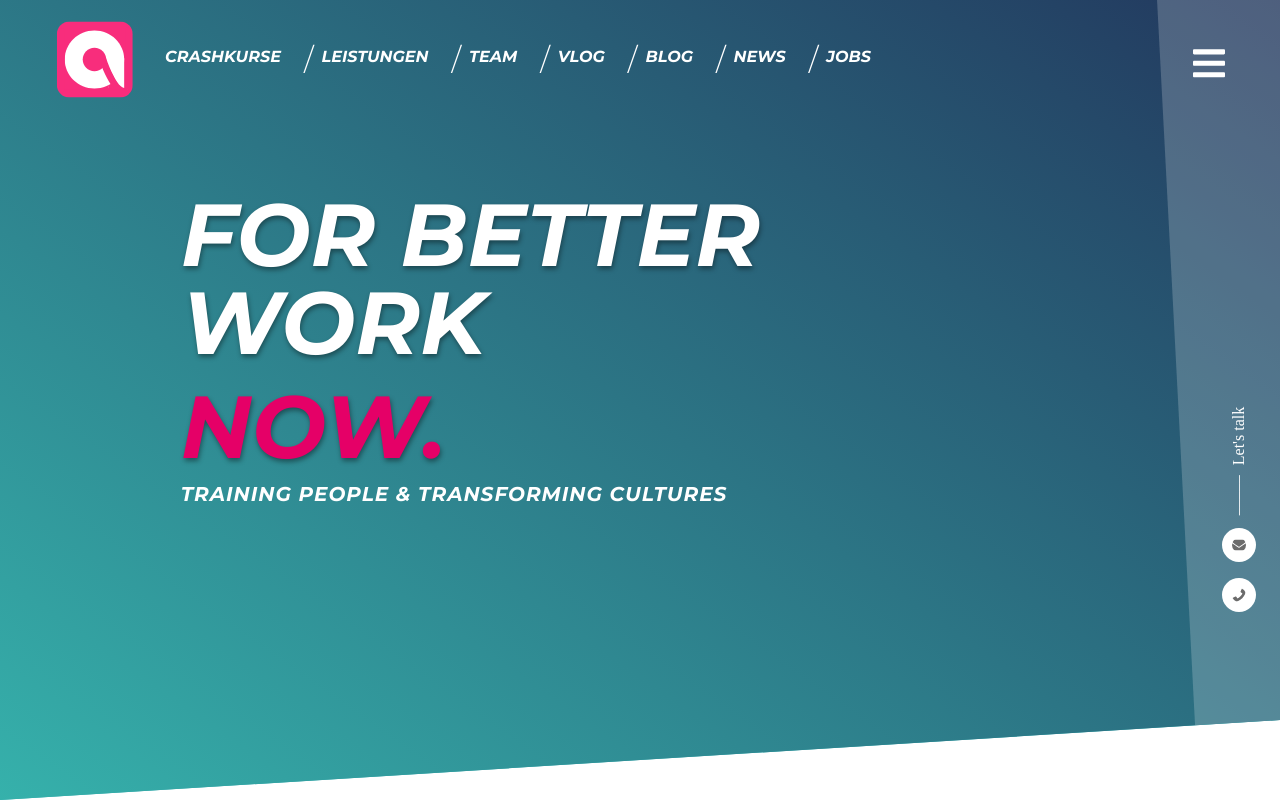
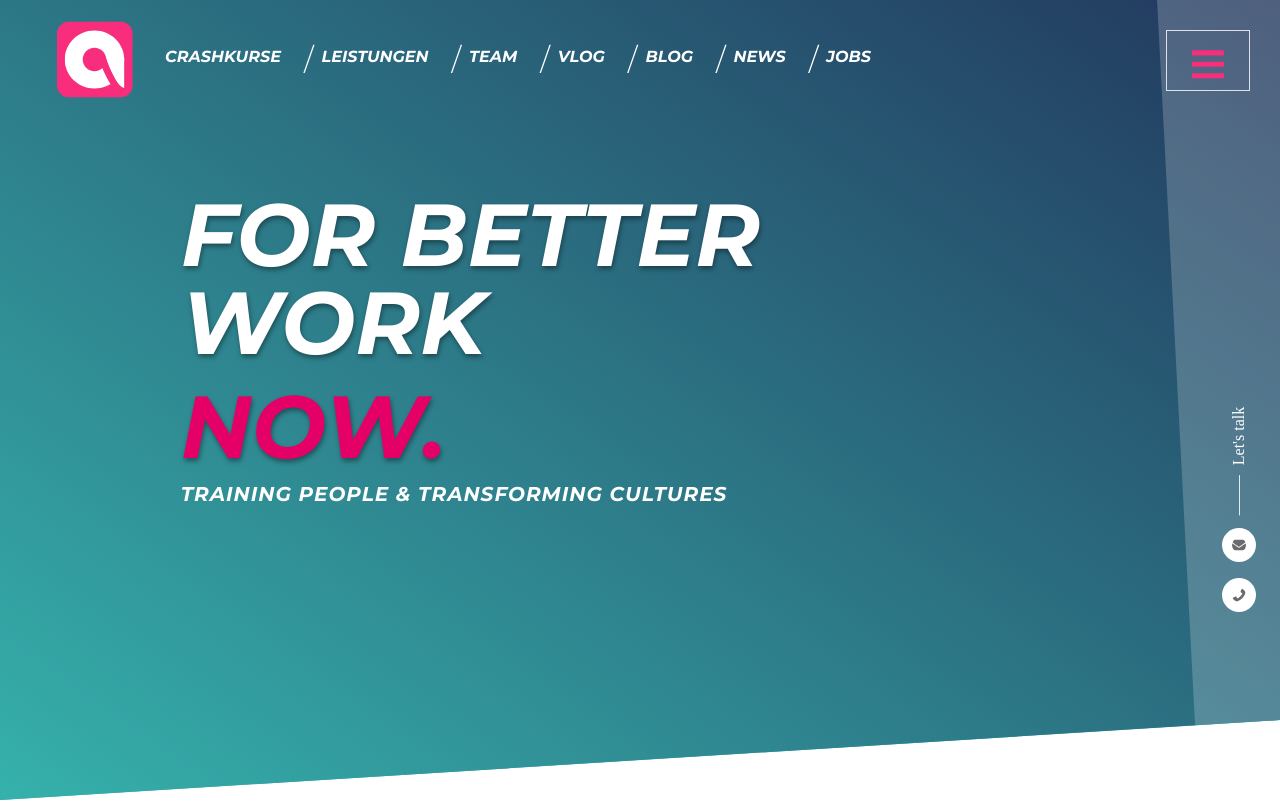
Before and after one commit to renedominguezpalenzuela/open-agile, a Next.js app: page / in a window 1280 px wide. Shown: the top 802 px of the page. Built offline with nearby package versions, Linux system fonts and the light colour scheme; a web font is replaced by a local one.

Commit message:
arreglado links del main menu

```diff
--- a/components/MenuFlotanteBoton.js
+++ b/components/MenuFlotanteBoton.js
@@ -5,10 +5,10 @@ export default function MenuFlotanteBoton({color, back_color}) {
 <>
 
 {/* sticky-top */}
-<div id="panel_abrir_menu" className=" mysticky d-flex justify-content-end  ">
+<div id="panel_abrir_menu" className="border mysticky d-flex justify-content-end  ">
 
    <button id="boton_abrir_menu" className="btn mt-2 "  role="button">
-    <FontAwesomeIcon icon="bars" color={color} width="32" />
+    <FontAwesomeIcon icon="bars" className="botonTresBarras" width="32" />
   </button>
 
 </div>
--- a/styles/Home.module.css
+++ b/styles/Home.module.css
@@ -19,7 +19,7 @@
     url("/img/image01.jpg");
     clip-path: polygon(0 0, 100% 0%, 100% 90%, 0 100%);
   /* clip-path: polygon(0% 99%, 100% 90%, 100% 0%, 0% 0%); */
-  z-index: -1;
+  /* z-index: -1; */
 }
 
 .left_column_color {
--- a/styles/globals.css
+++ b/styles/globals.css
@@ -361,6 +361,7 @@ div.vertical-line{
   z-index: 99; /* Make sure it does not overlap */
 
   cursor: pointer; /* Add a mouse pointer on hover */
+  width: fit-content;
 
 }
 
@@ -423,3 +424,8 @@ div.vertical-line{
   .logo-img-footer2 {
     transform: scale(1);
   }
+
+
+  .botonTresBarras {
+    color: #F82D7C;
+  }
```
